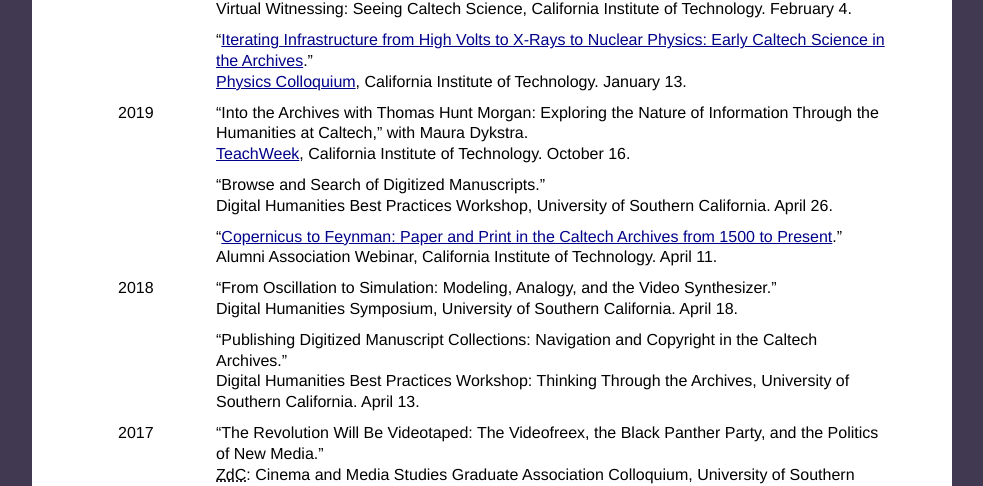
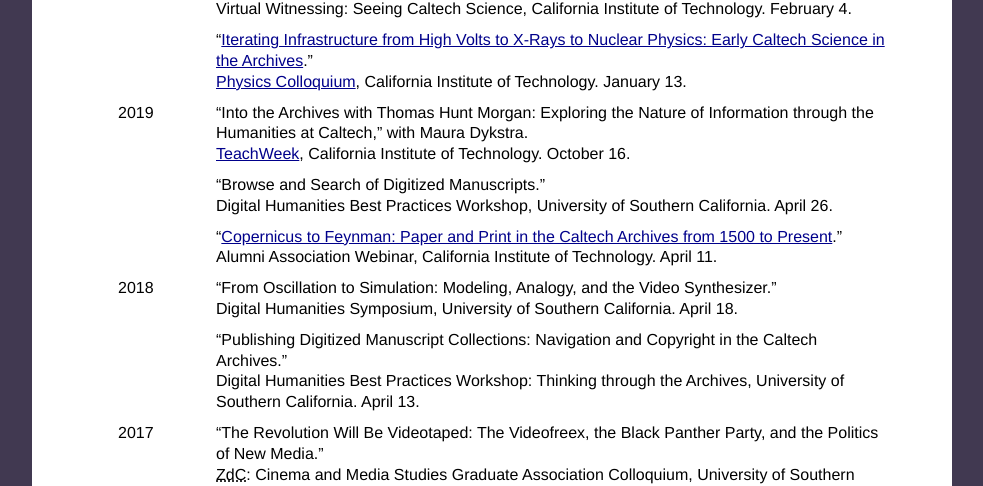
Before and after one commit to collopy/collopy.github.io, a Jekyll site: the page built from cv.html, in a window 1280 px wide and 900 px high, scrolled down 6849 px. Shown: the part 156-642 px from the top of the window, without its empty margins (148-1131 px from the left). Built offline with Jekyll 4.4.1, drawn with Linux system fonts in a browser that asks for light colours; some of the changed text lies outside the part shown.

```diff
--- a/cv.html
+++ b/cv.html
@@ -1348,7 +1348,7 @@ title: "Peter Sachs Collopy: CV"
 						2021
 					</td>
 					<td>
-						“Early Video Art Through the Looking-Glass.”<br>
+						“Early Video Art through the Looking-Glass.”<br>
 						<a href="https://throughthelookingglasssesquicentenary.wordpress.com/"><cite>Through the Looking-Glass</cite>: A Sesquicentenary Celebration</a>, University of York. November 4.
 					</td>
 				</tr>
@@ -1658,7 +1658,7 @@ title: "Peter Sachs Collopy: CV"
 						2019
 					</td>
 					<td>
-						“Into the Archives with Thomas Hunt Morgan: Exploring the Nature of Information Through the Humanities at Caltech,” with Maura Dykstra.<br>
+						“Into the Archives with Thomas Hunt Morgan: Exploring the Nature of Information through the Humanities at Caltech,” with Maura Dykstra.<br>
 						<a href="https://ctlo.caltech.edu/universityteaching/events/teachweek">TeachWeek</a>, California Institute of Technology. October 16.
 					</td>
 				</tr>
@@ -1686,7 +1686,7 @@ title: "Peter Sachs Collopy: CV"
 				<tr>
 					<td>
 						“Publishing Digitized Manuscript Collections: Navigation and Copyright in the Caltech Archives.”<br>
-						Digital Humanities Best Practices Workshop: Thinking Through the Archives, University of Southern California. April 13.
+						Digital Humanities Best Practices Workshop: Thinking through the Archives, University of Southern California. April 13.
 					</td>
 				</tr>
 				<tr>
```
